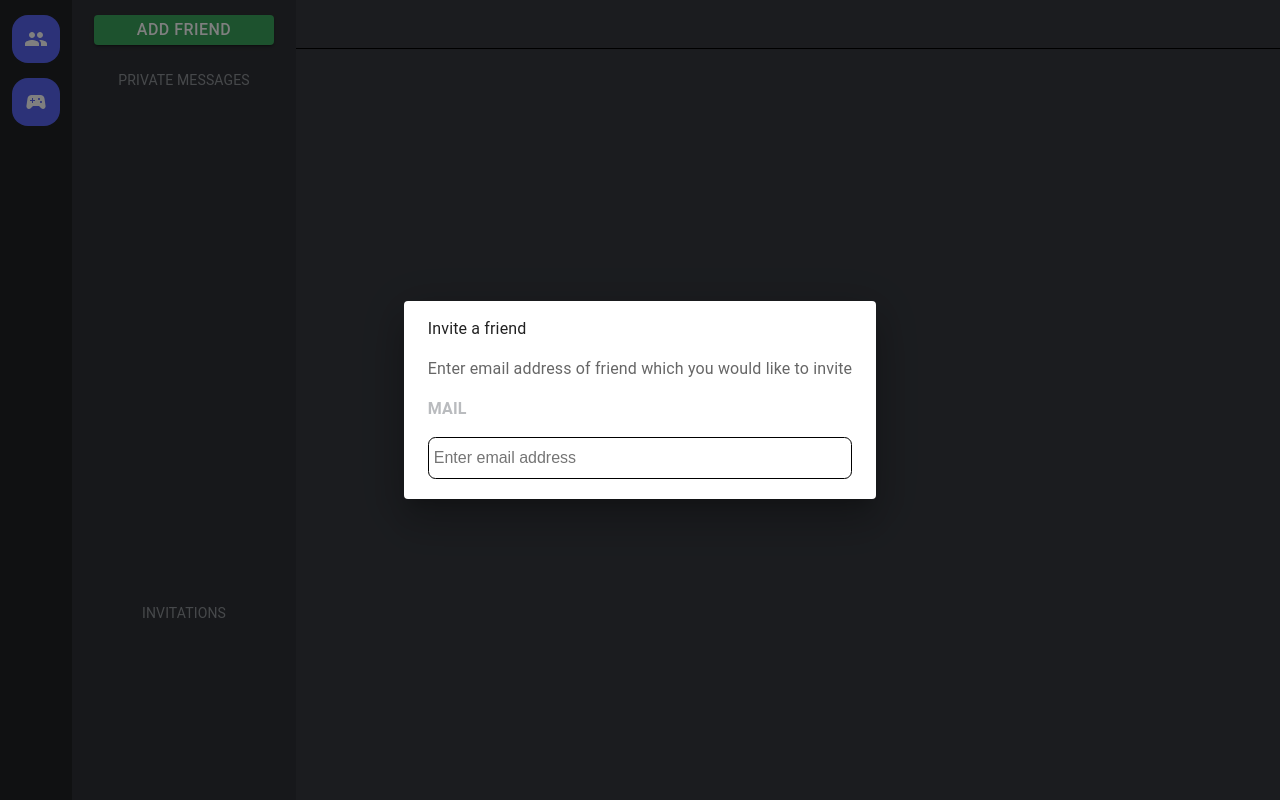
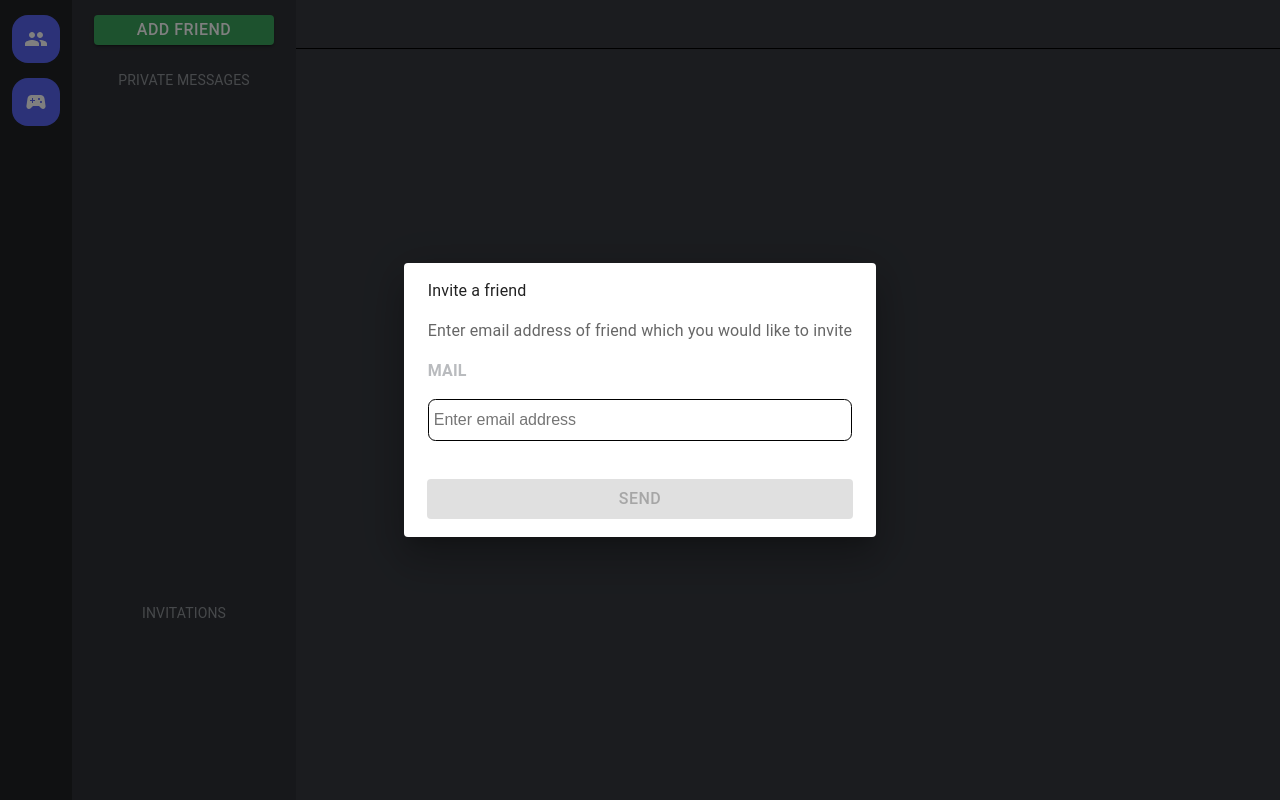
Before and after one commit to Jxiang2/xcord-client, a React (Create React App) app: page / in a window 1280 px wide. Both pictures are taken after a click on the button "ADD FRIEND". Built offline with nearby package versions, Linux system fonts and the light colour scheme.

Commit message:
work on dashboard, dialog UIs

```diff
--- a/src/pages/DashBoard/DashboardPageFriendsSidebar/AddFriend/AddFriendDialog.tsx
+++ b/src/pages/DashBoard/DashboardPageFriendsSidebar/AddFriend/AddFriendDialog.tsx
@@ -1,8 +1,16 @@
 import React, {useEffect, useState} from 'react';
 import {validateMail} from "../../../../utils/validators";
-import {Dialog, DialogContent, DialogContentText, DialogTitle, Typography} from "@mui/material";
+import {
+  Dialog,
+  DialogActions,
+  DialogContent,
+  DialogContentText,
+  DialogTitle,
+  Typography
+} from "@mui/material";
 import InputLabel from "../../../../components/InputLabel";
 import {IAddFriendDialog} from "../../../../react-app-env";
+import CustomPrimaryButton from "../../../../components/CustomPrimaryButton";
 
 const AddFriendDialog = (
   {
@@ -17,6 +25,7 @@ const AddFriendDialog = (
   const handleSendInvitation = () => {
     // send friend request to server
     console.log("send friend request...");
+    closeDialog();
   };
 
   const handleCloseDialog = () => {
@@ -41,6 +50,17 @@ const AddFriendDialog = (
                       promptText="Enter email address"/>
         </DialogContentText>
       </DialogContent>
+
+      <DialogActions>
+        <CustomPrimaryButton
+          label="Send"
+          disabled={!isMailValid}
+          clickButton={handleSendInvitation}
+          additionalStyles={{
+            margin: "10px 15px"
+          }}
+        />
+      </DialogActions>
     </Dialog>
   );
 };
```
